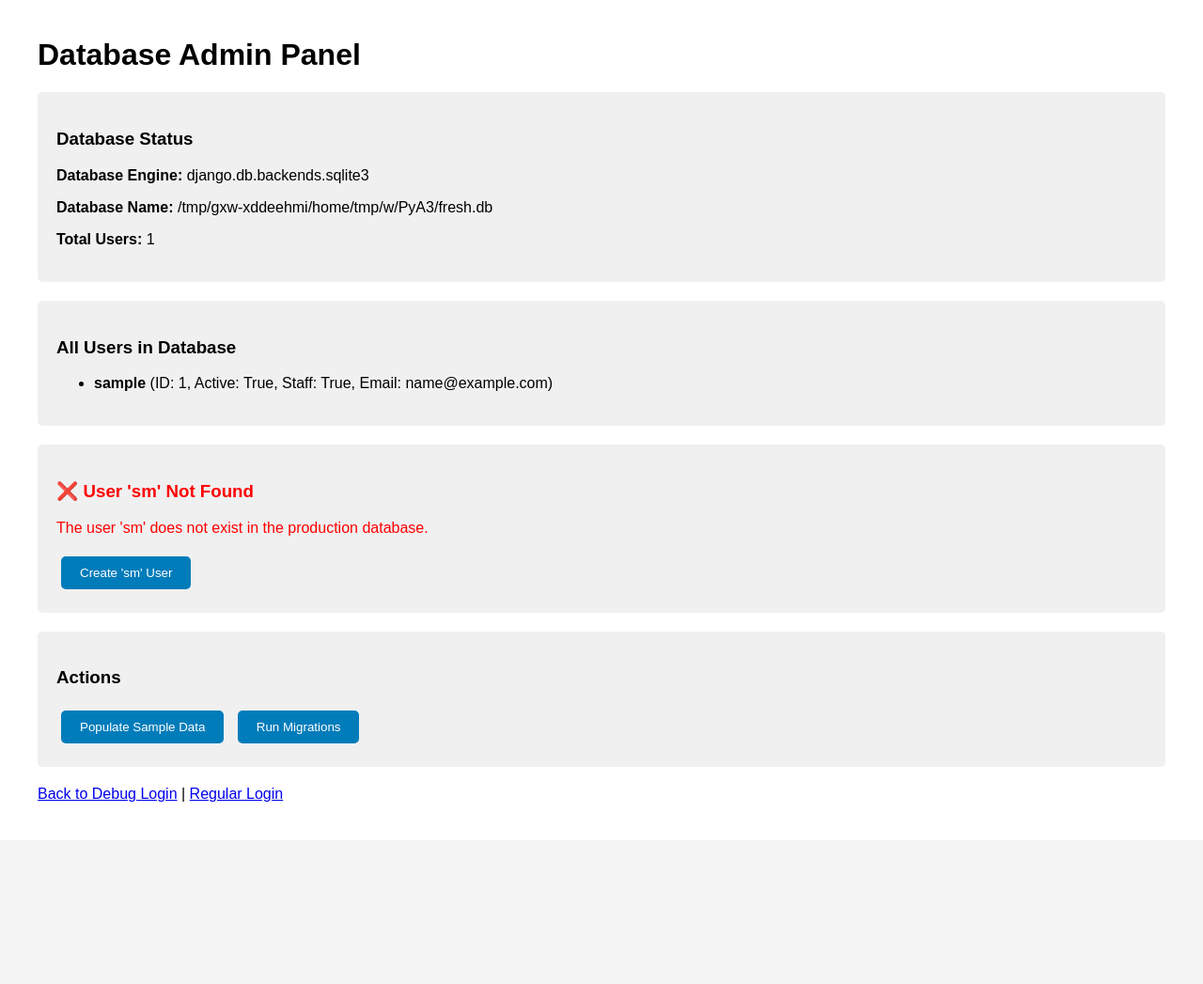
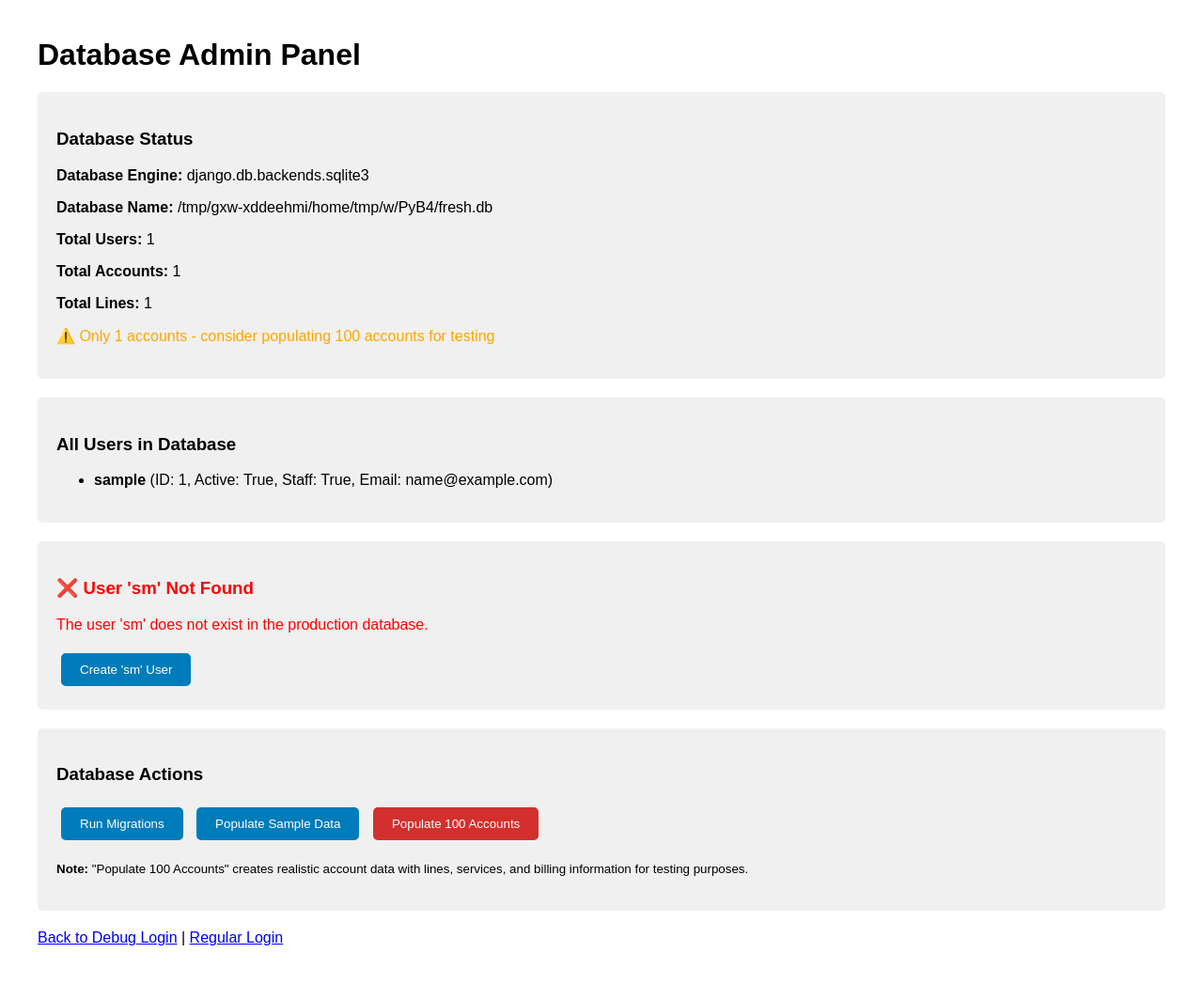
Before and after one commit to sunjava/abc-limited-portal, a Django app: page /database-admin/ in a window 1280 px wide. Shown: the whole page at 94% size. Before the commit the page ends 853 px from the top, so only its background shows below. Run offline with Django 5.2, Linux system fonts and the light colour scheme; tables that the repository leaves empty hold one stand-in row (values such as "Sample post").

Commit message:
Add 100 accounts population function to database admin page

```diff
--- a/robo_app/templates/database_admin.html
+++ b/robo_app/templates/database_admin.html
@@ -21,6 +21,16 @@
         <p><strong>Database Engine:</strong> {{ db_info.engine }}</p>
         <p><strong>Database Name:</strong> {{ db_info.name }}</p>
         <p><strong>Total Users:</strong> {{ user_count }}</p>
+        <p><strong>Total Accounts:</strong> {{ account_count }}</p>
+        <p><strong>Total Lines:</strong> {{ line_count }}</p>
+
+        {% if account_count == 0 %}
+        <p class="warning">⚠️ No accounts found - consider populating sample data</p>
+        {% elif account_count < 10 %}
+        <p class="warning">⚠️ Only {{ account_count }} accounts - consider populating 100 accounts for testing</p>
+        {% else %}
+        <p class="success">✅ Database has {{ account_count }} accounts with {{ line_count }} lines</p>
+        {% endif %}
     </div>
 
     {% if users %}
@@ -73,7 +83,14 @@
     {% endif %}
 
     <div class="section">
-        <h3>Actions</h3>
+        <h3>Database Actions</h3>
+
+        <form method="post" action="/database-admin/" style="display: inline;">
+            {% csrf_token %}
+            <input type="hidden" name="action" value="run_migrations">
+            <button type="submit">Run Migrations</button>
+        </form>
+
         <form method="post" action="/database-admin/" style="display: inline;">
             {% csrf_token %}
             <input type="hidden" name="action" value="populate_sample_data">
@@ -82,9 +99,11 @@
 
         <form method="post" action="/database-admin/" style="display: inline;">
             {% csrf_token %}
-            <input type="hidden" name="action" value="run_migrations">
-            <button type="submit">Run Migrations</button>
+            <input type="hidden" name="action" value="populate_100_accounts">
+            <button type="submit" class="danger" onclick="return confirm('This will create 100 accounts with sample data. Continue?')">Populate 100 Accounts</button>
         </form>
+
+        <p><small><strong>Note:</strong> "Populate 100 Accounts" creates realistic account data with lines, services, and billing information for testing purposes.</small></p>
     </div>
 
     <p><a href="/debug-login/">Back to Debug Login</a> | <a href="/login/">Regular Login</a></p>
--- a/robo_app/views.py
+++ b/robo_app/views.py
@@ -330,6 +330,17 @@
                 message = f"Error populating sample data: {str(e)}"
                 message_type = "error"
 
+        elif action == 'populate_100_accounts':
+            try:
+                # Run the populate 100 accounts command
+                out = io.StringIO()
+                call_command('populate_100_accounts', stdout=out)
+                message = f"100 accounts populated: {out.getvalue()}"
+                message_type = "success"
+            except Exception as e:
+                message = f"Error populating 100 accounts: {str(e)}"
+                message_type = "error"
+
         elif action == 'run_migrations':
             try:
                 out = io.StringIO()
@@ -351,6 +362,11 @@
     users = User.objects.all()[:20]  # Limit to first 20 users
     user_count = User.objects.count()
 
+    # Get account and line counts
+    from .models import Account, Line
+    account_count = Account.objects.count()
+    line_count = Line.objects.count()
+
     # Check if sm user exists
     sm_user_exists = False
     sm_user = None
@@ -364,6 +380,8 @@
         'db_info': db_info,
         'users': users,
         'user_count': user_count,
+        'account_count': account_count,
+        'line_count': line_count,
         'sm_user_exists': sm_user_exists,
         'sm_user': sm_user,
         'message': message,
```
